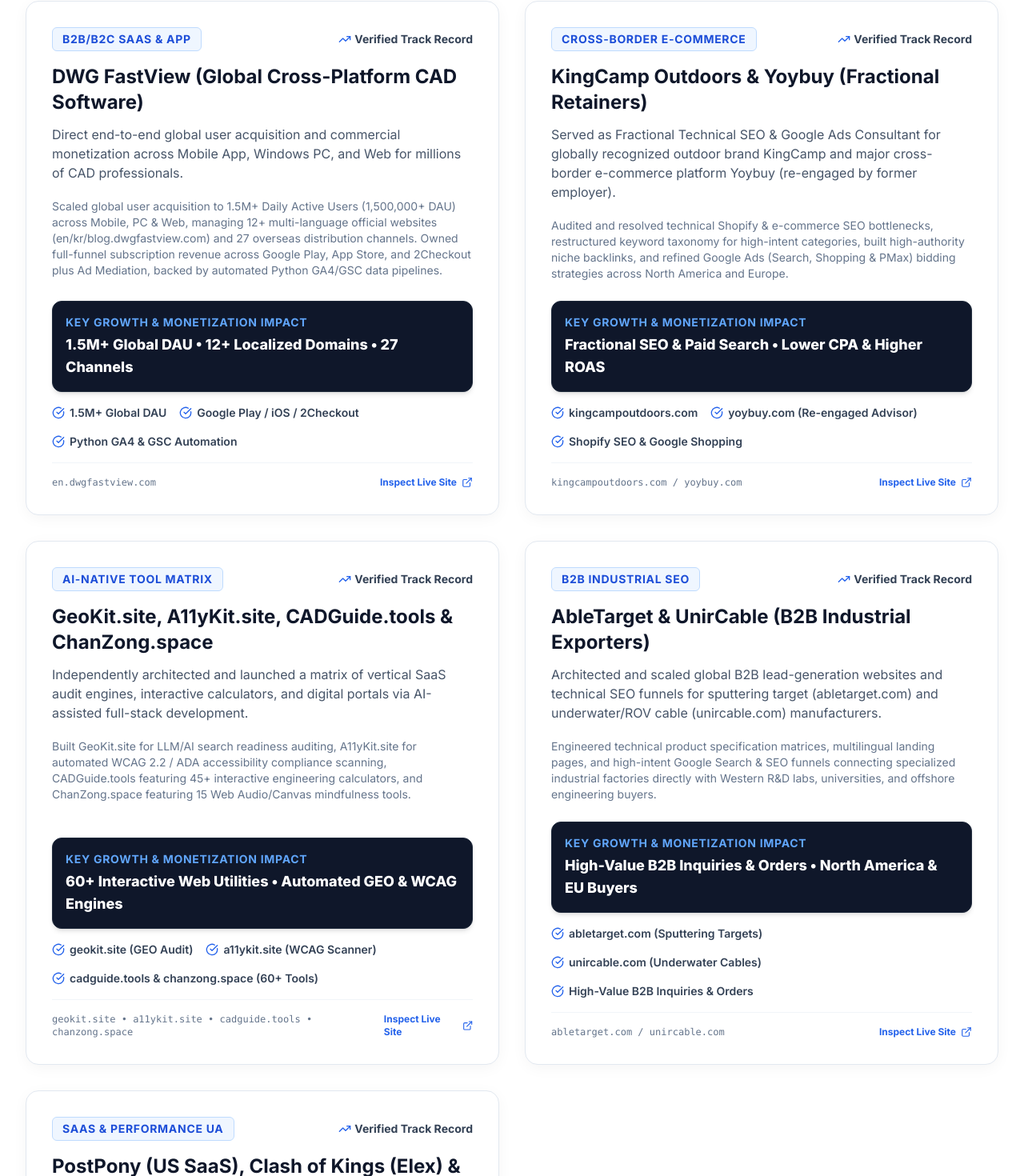
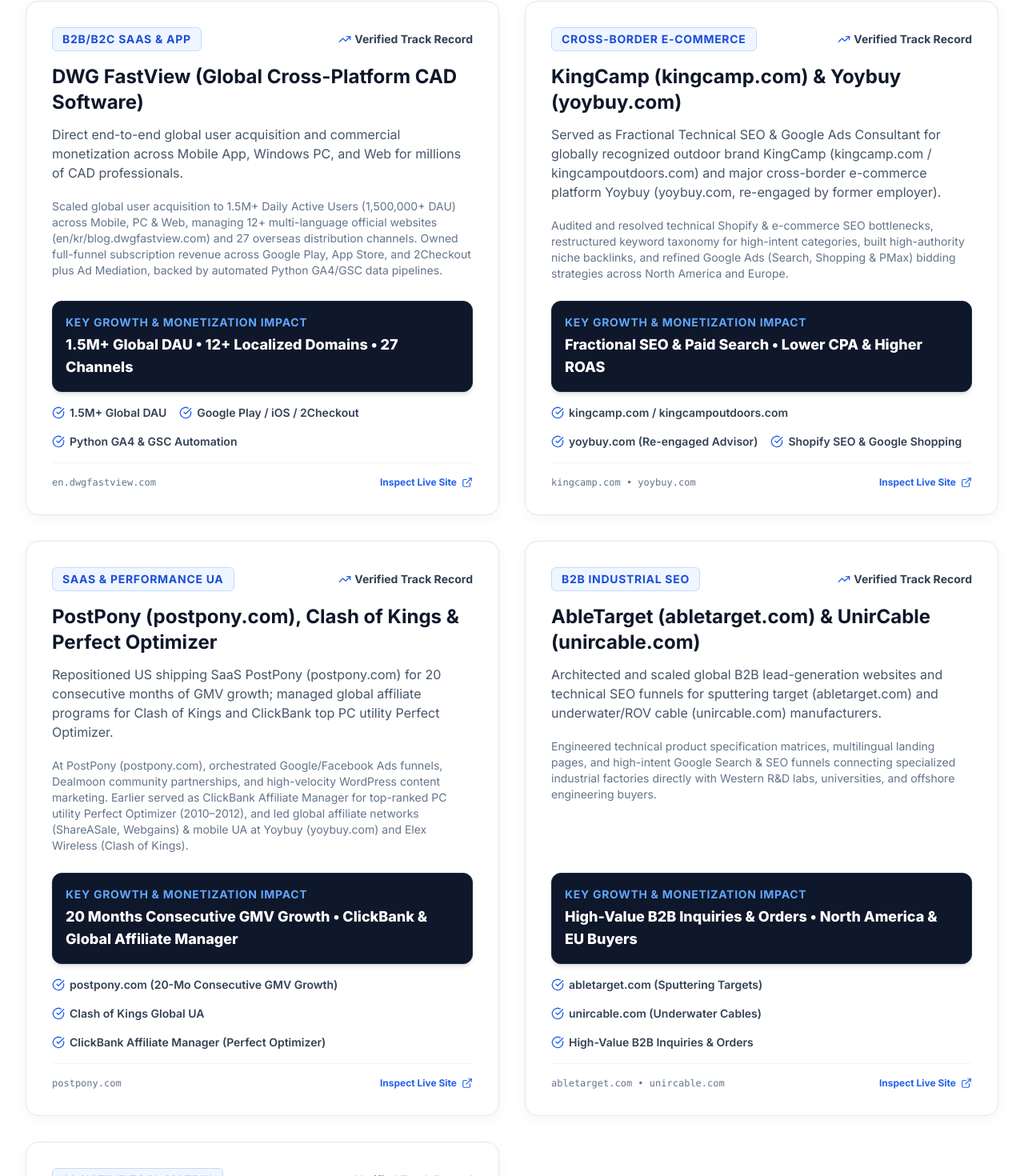
Before and after one commit to gstar-byte/willsun.agency, a Next.js app: page /cases in a window 1280 px wide. Shown: the part 860-2330 px from the top of the page at 80% size. Built offline with nearby package versions, Linux system fonts and the light colour scheme.

Commit message:
Clarify solo hands-on consultant positioning and highlight kingcamp.com, yoybuy.com, postpony.com, abletarget.com, unircable.com

```diff
--- a/components/About.tsx
+++ b/components/About.tsx
@@ -231,12 +231,30 @@ export const About: React.FC<AboutProps> = ({ lang, compact = false }) => {
                     <span className="text-slate-400 group-hover:text-blue-500 font-mono text-[10px]">↗</span>
                   </a>
                   <a
-                    href="https://www.kingcampoutdoors.com/"
+                    href="https://www.kingcamp.com/"
                     target="_blank"
                     rel="noopener"
                     className="p-2.5 rounded-lg bg-white dark:bg-slate-800 border border-slate-200/80 dark:border-slate-700 hover:border-blue-500 hover:text-blue-600 dark:hover:text-blue-400 transition-colors flex items-center justify-between group"
                   >
-                    <span className="truncate">KingCamp (Client)</span>
+                    <span className="truncate">KingCamp.com (DTC)</span>
+                    <span className="text-slate-400 group-hover:text-blue-500 font-mono text-[10px]">↗</span>
+                  </a>
+                  <a
+                    href="https://www.yoybuy.com/"
+                    target="_blank"
+                    rel="noopener"
+                    className="p-2.5 rounded-lg bg-white dark:bg-slate-800 border border-slate-200/80 dark:border-slate-700 hover:border-blue-500 hover:text-blue-600 dark:hover:text-blue-400 transition-colors flex items-center justify-between group"
+                  >
+                    <span className="truncate">Yoybuy.com (E-Com)</span>
+                    <span className="text-slate-400 group-hover:text-blue-500 font-mono text-[10px]">↗</span>
+                  </a>
+                  <a
+                    href="https://www.postpony.com/"
+                    target="_blank"
+                    rel="noopener"
+                    className="p-2.5 rounded-lg bg-white dark:bg-slate-800 border border-slate-200/80 dark:border-slate-700 hover:border-blue-500 hover:text-blue-600 dark:hover:text-blue-400 transition-colors flex items-center justify-between group"
+                  >
+                    <span className="truncate">PostPony.com (US SaaS)</span>
                     <span className="text-slate-400 group-hover:text-blue-500 font-mono text-[10px]">↗</span>
                   </a>
                 </div>
--- a/components/Logo.tsx
+++ b/components/Logo.tsx
@@ -84,13 +84,13 @@ export const Logo: React.FC<LogoProps> = ({ className = '', size = 44, invert =
           Growth & Monetize
         </span>
 
-        {/* Line 3: Crimson Red Accent Studio Badge */}
+        {/* Line 3: Crimson Red Accent Solo Consultant Badge */}
         <span
           className={`text-[9.5px] tracking-widest uppercase font-extrabold ${
             invert ? 'text-red-400' : 'text-red-600 dark:text-red-400'
           }`}
         >
-          Studio
+          Solo Consultant
         </span>
       </div>
     </div>
--- a/components/TrustBar.tsx
+++ b/components/TrustBar.tsx
@@ -12,12 +12,12 @@ export const TrustBar: React.FC<TrustBarProps> = ({ lang }) => {
   const t = dictionary[lang].trust;
 
   const logos = [
-    { icon: Globe2, label: 'DWG FastView (1.5M+ DAU)' },
-    { icon: Trophy, label: 'KingCamp Outdoors (DTC SEO & Ads)' },
-    { icon: Rocket, label: 'Yoybuy (Cross-Border E-Commerce)' },
-    { icon: Zap, label: 'Clash of Kings (Global Affiliate UA)' },
-    { icon: ShieldCheck, label: 'PostPony (US Logistics SaaS)' },
-    { icon: Award, label: 'Perfect Optimizer (ClickBank Affiliate Manager)' },
+    { icon: Globe2, label: 'DWG FastView (1.5M+ DAU · en.dwgfastview.com)' },
+    { icon: Trophy, label: 'KingCamp (DTC SEO & Ads · kingcamp.com)' },
+    { icon: Rocket, label: 'Yoybuy (Cross-Border E-Com · yoybuy.com)' },
+    { icon: ShieldCheck, label: 'PostPony (US Logistics SaaS · postpony.com)' },
+    { icon: Zap, label: 'AbleTarget & UnirCable (B2B · abletarget.com / unircable.com)' },
+    { icon: Award, label: 'Clash of Kings & ClickBank (Global Affiliate UA)' },
   ];
 
   return (
--- a/lib/dictionary.ts
+++ b/lib/dictionary.ts
@@ -16,10 +16,10 @@ export const dictionary = {
       cta: 'Free Audit',
     },
     hero: {
-      badge: 'FRACTIONAL GROWTH CONSULTANT • WEB BUILDING, GOOGLE ADS, GEO & MONETIZATION',
+      badge: 'INDEPENDENT HANDS-ON CONSULTANT (SOLO PRACTICE) • WEB BUILDING, GOOGLE ADS, GEO & MONETIZATION',
       title: 'Full-Stack Website Building, Google Ads & GEO to',
       titleHighlight: 'Scale Your Global Revenue',
-      subtitle: `${EXP_YEARS}+ years hands-on experience scaling traffic and revenue for DWG FastView (1.5M+ DAU), KingCamp, Yoybuy & Clash of Kings. Drop in your URL below for a free read on how you show up on Google, AI answers (GEO), Paid Ads & conversions—plus the exact moves to scale.`,
+      subtitle: `${EXP_YEARS}+ years hands-on experience as an independent growth lead scaling traffic and revenue for DWG FastView (1.5M+ DAU), KingCamp (kingcamp.com), Yoybuy (yoybuy.com), PostPony (postpony.com), AbleTarget (abletarget.com), UnirCable (unircable.com) & Clash of Kings. Drop in your URL below for a free read on how you show up on Google, AI answers (GEO), Paid Ads & conversions.`,
       urlPlaceholder: 'Enter your website or app URL (e.g. yourcompany.com)...',
       ctaPrimary: 'Get Free In-Depth Review',
       ctaSecondary: 'Download CV (PDF)',
@@ -112,14 +112,36 @@ export const dictionary = {
         },
         {
           id: 'dtc-brands',
-          title: 'KingCamp Outdoors & Yoybuy (Fractional Retainers)',
+          title: 'KingCamp (kingcamp.com) & Yoybuy (yoybuy.com)',
           category: 'Cross-Border E-Commerce',
-          desc: 'Served as Fractional Technical SEO & Google Ads Consultant for globally recognized outdoor brand KingCamp and major cross-border e-commerce platform Yoybuy (re-engaged by former employer).',
+          desc: 'Served as Fractional Technical SEO & Google Ads Consultant for globally recognized outdoor brand KingCamp (kingcamp.com / kingcampoutdoors.com) and major cross-border e-commerce platform Yoybuy (yoybuy.com, re-engaged by former employer).',
           result: 'Fractional SEO & Paid Search • Lower CPA & Higher ROAS',
           fullStory: 'Audited and resolved technical Shopify & e-commerce SEO bottlenecks, restructured keyword taxonomy for high-intent categories, built high-authority niche backlinks, and refined Google Ads (Search, Shopping & PMax) bidding strategies across North America and Europe.',
-          metrics: ['kingcampoutdoors.com', 'yoybuy.com (Re-engaged Advisor)', 'Shopify SEO & Google Shopping'],
-          url: 'https://www.kingcampoutdoors.com/',
-          domain: 'kingcampoutdoors.com / yoybuy.com',
+          metrics: ['kingcamp.com / kingcampoutdoors.com', 'yoybuy.com (Re-engaged Advisor)', 'Shopify SEO & Google Shopping'],
+          url: 'https://www.kingcamp.com/',
+          domain: 'kingcamp.com • yoybuy.com',
+        },
+        {
+          id: 'postpony-elex',
+          title: 'PostPony (postpony.com), Clash of Kings & Perfect Optimizer',
+          category: 'SaaS & Performance UA',
+          desc: 'Repositioned US shipping SaaS PostPony (postpony.com) for 20 consecutive months of GMV growth; managed global affiliate programs for Clash of Kings and ClickBank top PC utility Perfect Optimizer.',
+          result: '20 Months Consecutive GMV Growth • ClickBank & Global Affiliate Manager',
+          fullStory: 'At PostPony (postpony.com), orchestrated Google/Facebook Ads funnels, Dealmoon community partnerships, and high-velocity WordPress content marketing. Earlier served as ClickBank Affiliate Manager for top-ranked PC utility Perfect Optimizer (2010–2012), and led global affiliate networks (ShareASale, Webgains) & mobile UA at Yoybuy (yoybuy.com) and Elex Wireless (Clash of Kings).',
+          metrics: ['postpony.com (20-Mo Consecutive GMV Growth)', 'Clash of Kings Global UA', 'ClickBank Affiliate Manager (Perfect Optimizer)'],
+          url: 'https://www.postpony.com/',
+          domain: 'postpony.com',
+        },
+        {
+          id: 'b2b-industrial',
+          title: 'AbleTarget (abletarget.com) & UnirCable (unircable.com)',
+          category: 'B2B Industrial SEO',
+          desc: 'Architected and scaled global B2B lead-generation websites and technical SEO funnels for sputtering target (abletarget.com) and underwater/ROV cable (unircable.com) manufacturers.',
+          result: 'High-Value B2B Inquiries & Orders • North America & EU Buyers',
+          fullStory: 'Engineered technical product specification matrices, multilingual landing pages, and high-intent Google Search & SEO funnels connecting specialized industrial factories directly with Western R&D labs, universities, and offshore engineering buyers.',
+          metrics: ['abletarget.com (Sputtering Targets)', 'unircable.com (Underwater Cables)', 'High-Value B2B Inquiries & Orders'],
+          url: 'https://www.abletarget.com/',
+          domain: 'abletarget.com • unircable.com',
         },
         {
           id: 'cadguide',
@@ -131,26 +153,6 @@ export const dictionary = {
           metrics: ['geokit.site (GEO Audit)', 'a11ykit.site (WCAG Scanner)', 'cadguide.tools & chanzong.space (60+ Tools)'],
           url: 'https://geokit.site/',
           domain: 'geokit.site • a11ykit.site • cadguide.tools • chanzong.space',
-        },
-        {
-          id: 'b2b-industrial',
-          title: 'AbleTarget & UnirCable (B2B Industrial Exporters)',
-          category: 'B2B Industrial SEO',
-          desc: 'Architected and scaled global B2B lead-generation websites and technical SEO funnels for sputtering target (abletarget.com) and underwater/ROV cable (unircable.com) manufacturers.',
-          result: 'High-Value B2B Inquiries & Orders • North America & EU Buyers',
-          fullStory: 'Engineered technical product specification matrices, multilingual landing pages, and high-intent Google Search & SEO funnels connecting specialized industrial factories directly with Western R&D labs, universities, and offshore engineering buyers.',
-          metrics: ['abletarget.com (Sputtering Targets)', 'unircable.com (Underwater Cables)', 'High-Value B2B Inquiries & Orders'],
-          url: 'https://www.abletarget.com/',
-          domain: 'abletarget.com / unircable.com',
-        },
-        {
-          id: 'postpony-elex',
-          title: 'PostPony (US SaaS), Clash of Kings (Elex) & Perfect Optimizer (ClickBank)',
-          category: 'SaaS & Performance UA',
-          desc: 'Repositioned US shipping SaaS PostPony for 20 consecutive months of GMV growth; managed global affiliate programs for Clash of Kings and ClickBank top PC utility Perfect Optimizer.',
-          result: '20 Months Consecutive GMV Growth • ClickBank & Global Affiliate Manager',
-          fullStory: 'At PostPony, orchestrated Google/Facebook Ads funnels, Dealmoon community partnerships, and high-velocity WordPress content marketing. Earlier served as ClickBank Affiliate Manager for top-ranked PC utility Perfect Optimizer (2010–2012), and led global affiliate networks (ShareASale, Webgains) & mobile UA at Yoybuy and Elex Wireless (Clash of Kings).',
-          metrics: ['20-Mo Consecutive GMV Growth', 'Clash of Kings Global UA', 'ClickBank Affiliate Manager (Perfect Optimizer)'],
         },
       ],
     },
@@ -293,10 +295,10 @@ export const dictionary = {
       ],
     },
     about: {
-      badge: 'PRINCIPAL CONSULTANT PROFILE',
+      badge: 'INDEPENDENT CONSULTANT PROFILE (SOLO PRACTICE)',
       title: `${EXP_YEARS}+ Years Scaling Global Traffic, Monetization & High-Converting Websites`,
-      p1: `I am Will Sun, a Fractional Growth & Monetization Lead with ${EXP_YEARS}+ years of hands-on experience (since 2010) scaling global user acquisition and revenue monetization across B2B/B2C SaaS, cross-border DTC e-commerce, and mobile/PC apps.`,
-      p2: 'I work directly with Western founders and marketing teams to scale traffic and revenue—combining hands-on Google Ads, affiliate programs, GEO/SEO, and payment/subscription monetization with custom website building, market research, and automated data analytics.',
+      p1: `I am Will Sun, an independent Fractional Growth & Monetization Lead with ${EXP_YEARS}+ years of hands-on experience (since 2010) scaling global user acquisition and revenue monetization across B2B/B2C SaaS, cross-border DTC e-commerce, and mobile/PC apps (including DWG FastView, KingCamp.com, Yoybuy.com, PostPony.com, AbleTarget.com, and UnirCable.com).`,
+      p2: 'Note for Founders & Hiring Managers: I operate as an independent, hands-on individual consultant (not a multi-layer agency). Every audit, line of code, SEO/GEO campaign, and Google Ads setup is executed directly by me with zero outsourcing to juniors.',
       timelineTitle: `${EXP_YEARS}-Year Career & Consulting Trajectory`,
       timeline: [
         { phase: '2019 – Present: Overseas Growth & Monetization Manager (DWG FastView)', desc: 'Directing global user acquisition (1.5M+ DAU across Mobile, PC & Web, 12+ localized domains, 27 PC channels), app/web subscription monetization (Google Play, iOS, 2Checkout), and Python GA4/GSC automation.' },
@@ -445,14 +447,36 @@ export const dictionary = {
         },
         {
           id: 'dtc-brands',
-          title: 'KingCamp 康尔健野 & Yoybuy 优贝 (兼职顾问)',
+          title: 'KingCamp (kingcamp.com) & Yoybuy 优贝 (yoybuy.com)',
           category: '跨境电商与 DTC 独立站',
-          desc: '担任知名国际户外装备品牌 KingCamp 与知名跨境电商/转运平台 Yoybuy（优贝，老东家返聘）的远程兼职 SEO 与 Google Ads 增长顾问。',
+          desc: '担任知名国际户外装备品牌 KingCamp (kingcamp.com / kingcampoutdoors.com) 与知名跨境电商/转运平台 Yoybuy（yoybuy.com，老东家返聘）的远程兼职 SEO 与 Google Ads 增长顾问。',
           result: 'Fractional 远程顾问 • 降低 CPA 并显著提升独立站 ROAS',
           fullStory: '深度审计并解决 Shopify 及跨境电商平台技术 SEO 瓶颈，重构高购买意向品类关键词架构，布局高权威垂直外链，并精细化调优北美及欧洲市场的 Google Search 与 Shopping 广告投放策略。',
-          metrics: ['kingcampoutdoors.com', 'yoybuy.com (老东家返聘顾问)', 'Shopify SEO & Google Ads 调优'],
-          url: 'https://www.kingcampoutdoors.com/',
-          domain: 'kingcampoutdoors.com / yoybuy.com',
+          metrics: ['kingcamp.com / kingcampoutdoors.com', 'yoybuy.com (老东家返聘顾问)', 'Shopify SEO & Google Ads 调优'],
+          url: 'https://www.kingcamp.com/',
+          domain: 'kingcamp.com • yoybuy.com',
+        },
+        {
+          id: 'postpony-elex',
+          title: 'PostPony (postpony.com)、列王的纷争 (Elex) & Perfect Optimizer',
+          category: '北美 SaaS 与全球买量/联盟',
+          desc: '主导美国物流 SaaS PostPony (postpony.com) 连续 20 个月 GMV 高速增长；操盘现象级手游《列王的纷争》及 ClickBank 头部 PC 清理优化软件 Perfect Optimizer 全球联盟买量。',
+          result: '连续 20 个月 GMV 增长 • ClickBank 与全球 Affiliate 高 ROI',
+          fullStory: '在 PostPony (postpony.com) 入职 60 天内完成北美 SOHO 与个人寄件市场重新定位，通过 Google/FB Ads、北美省钱快报（Dealmoon）深度合作与高频内容营销实现连续 20 个月业绩增长；此前在智明星通（Elex）、Yoybuy (yoybuy.com) 与 ClickBank 头部 PC 优化软件 Perfect Optimizer（2010–2012）主导全球 Affiliate 联盟营销（ClickBank、ShareASale、Webgains）与精准买量。',
+          metrics: ['postpony.com (连续20个月GMV增长)', 'Clash of Kings 全球联盟买量', 'ClickBank (Perfect Optimizer) / ShareASale'],
+          url: 'https://www.postpony.com/',
+          domain: 'postpony.com',
+        },
+        {
+          id: 'b2b-industrial',
+          title: 'AbleTarget (abletarget.com) & UnirCable (unircable.com)',
+          category: 'B2B 工业品出海获客',
+          desc: '为高纯溅射靶材厂商 (abletarget.com) 与水下机器人/特种电缆厂商 (unircable.com) 打造欧美高客单价 B2B 独立站与技术 SEO 询盘引擎。',
+          result: '精准拦截欧美科研院所与工程买家 • 高价值 B2B 询盘与订单',
+          fullStory: '针对工业品决策链长、技术参数复杂的特点，构建结构化产品规格矩阵、技术白皮书与高购买意向 Google Search / SEO 漏斗，直接打通海外采购工程师与国内源头工厂。',
+          metrics: ['abletarget.com (溅射靶材)', 'unircable.com (水下特种电缆)', '高价值 B2B 询盘与订单'],
+          url: 'https://www.abletarget.com/',
+          domain: 'abletarget.com • unircable.com',
         },
         {
           id: 'cadguide',
@@ -464,26 +488,6 @@ export const dictionary = {
           metrics: ['geokit.site (GEO 审计平台)', 'a11ykit.site (WCAG 无障碍扫描)', 'cadguide.tools & chanzong.space (60+ 交互工具)'],
           url: 'https://geokit.site/',
           domain: 'geokit.site • a11ykit.site • cadguide.tools • chanzong.space',
-        },
-        {
-          id: 'b2b-industrial',
-          title: 'AbleTarget 溅射靶材 & UnirCable 水下特种电缆 (B2B 工业品出海)',
-          category: 'B2B 工业品出海获客',
-          desc: '为高纯溅射靶材厂商 (abletarget.com) 与水下机器人/特种电缆厂商 (unircable.com) 打造欧美高客单价 B2B 独立站与技术 SEO 询盘引擎。',
-          result: '精准拦截欧美科研院所与工程买家 • 高价值 B2B 询盘与订单',
-          fullStory: '针对工业品决策链长、技术参数复杂的特点，构建结构化产品规格矩阵、技术白皮书与高购买意向 Google Search / SEO 漏斗，直接打通海外采购工程师与国内源头工厂。',
-          metrics: ['abletarget.com (溅射靶材)', 'unircable.com (水下特种电缆)', '高价值 B2B 询盘与订单'],
-          url: 'https://www.abletarget.com/',
-          domain: 'abletarget.com / unircable.com',
-        },
-        {
-          id: 'postpony-elex',
-          title: 'PostPony (美国物流 SaaS)、列王的纷争 (Elex) & Perfect Optimizer (ClickBank)',
-          category: '北美 SaaS 与全球买量/联盟',
-          desc: '主导美国物流 SaaS PostPony 连续 20 个月 GMV 高速增长；操盘现象级手游《列王的纷争》及 ClickBank 头部 PC 清理优化软件 Perfect Optimizer 全球联盟买量。',
-          result: '连续 20 个月 GMV 增长 • ClickBank 与全球 Affiliate 高 ROI',
-          fullStory: '在 PostPony 入职 60 天内完成北美 SOHO 与个人寄件市场重新定位，通过 Google/FB Ads、北美省钱快报（Dealmoon）深度合作与高频内容营销实现连续 20 个月业绩增长；此前在智明星通（Elex）、Yoybuy 与 ClickBank 头部 PC 优化软件 Perfect Optimizer（2010–2012）主导全球 Affiliate 联盟营销（ClickBank、ShareASale、Webgains）与精准买量。',
-          metrics: ['PostPony 连续20个月GMV增长', 'Clash of Kings 全球联盟买量', 'ClickBank (Perfect Optimizer) / ShareASale'],
         },
       ],
     },
```
Also changed, not shown: components/Hero.tsx (+16 -3 lines), 2 other files (tests, documents, lock files or other folders).
